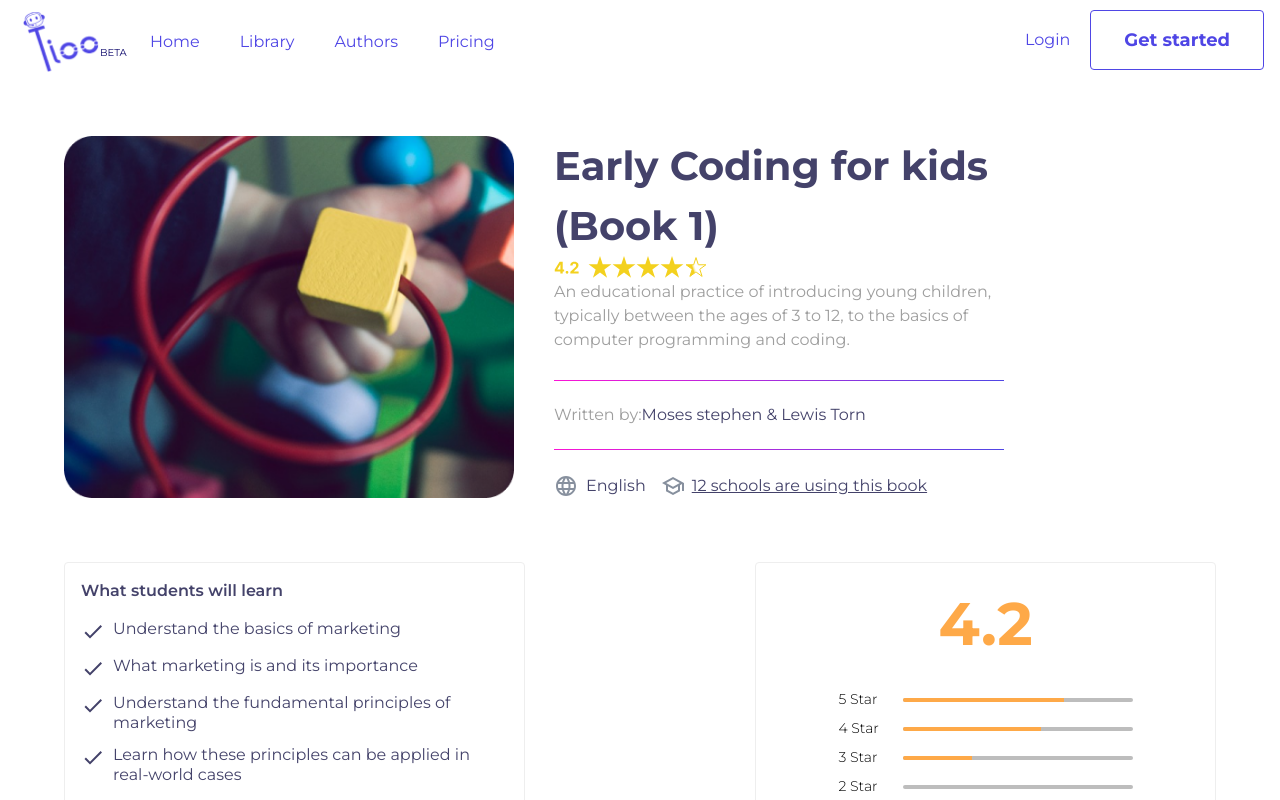
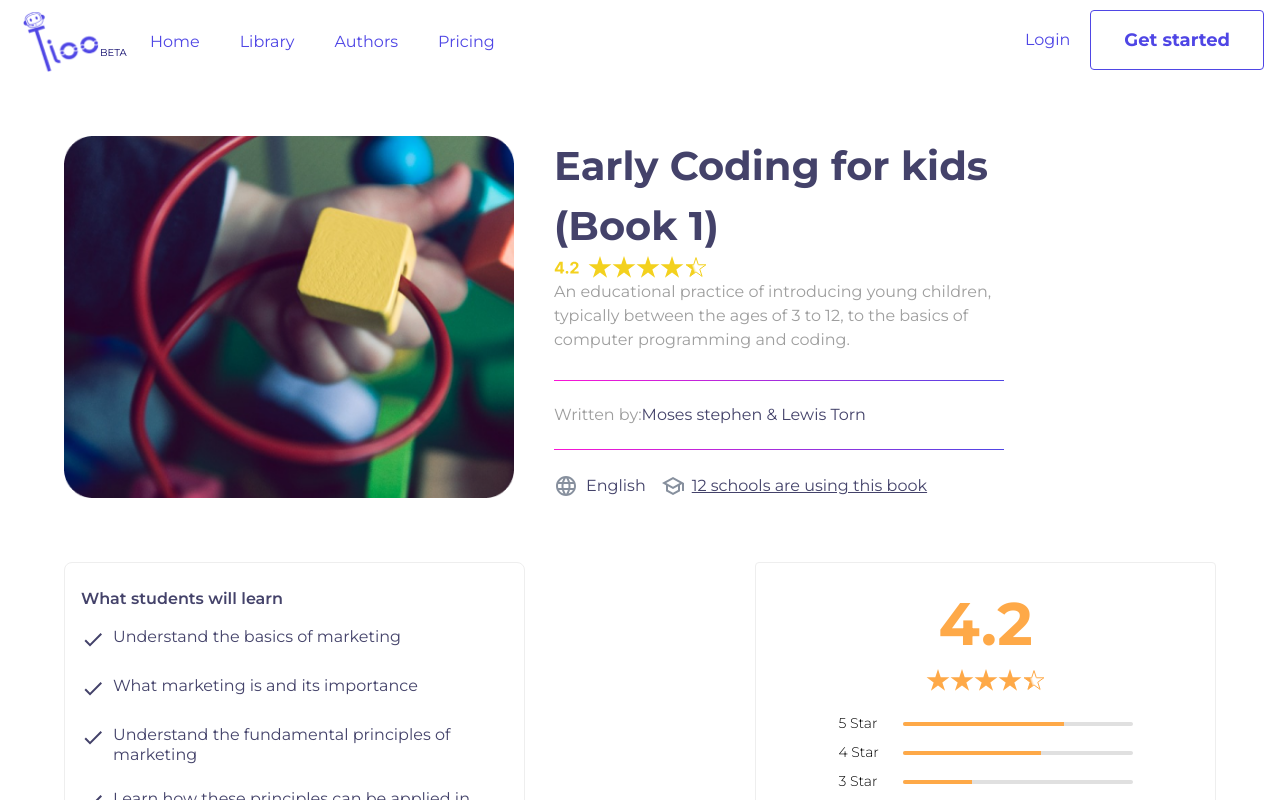
Before and after one commit to debug-evenstar/TiooLandingPage, a React (Create React App) app: page /library/details in a window 1280 px wide. Shown: the top 800 px of the page. Built offline with nearby package versions, Linux system fonts and the light colour scheme; a web font is replaced by a local one.

Commit message:
edited rating and objective

```diff
--- a/src/pages/library/details.tsx
+++ b/src/pages/library/details.tsx
@@ -70,11 +70,11 @@ function Header() {
 function ObjectiveAndRating() {
     return (
         <div className="mt-16 w-[90%] mx-auto flex justify-between">
-            <div className="border rounded-[4px] p-4 w-[40%]">
+            <div className="border rounded-[8px] p-4 pt-6 w-[40%]">
                 <h1 className="text-primary mb-4 font-[600]">What students will learn</h1>
                 <ul>
                     {objectives.map((item: string, index: number) => (
-                        <li key={index} className="flex space-x-2  mb-3 text-sm text-gray-500">
+                        <li key={index} className="flex space-x-2  mb-6 text-sm text-gray-500">
                             <span>
                                 <svg width="24" height="25" viewBox="0 0 24 25" fill="none" xmlns="http://www.w3.org/2000/svg">
                                     <path d="M21 7.5L9 19.5L3.5 14L4.91 12.59L9 16.67L19.59 6.09L21 7.5Z" fill="#030036" fillOpacity="0.74" />
@@ -88,13 +88,28 @@ function ObjectiveAndRating() {
             <div className="border rounded-[4px] p-4 w-[40%] flex flex-col justify-between items-center">
                 <div>
                     <h1 className="text-[60px] text-center text-[#FEA948] font-[700]">4.2</h1>
+                    <div className='mx-auto w-fit'>
+                        <svg width="120" height="24" viewBox="0 0 120 24" fill="none" xmlns="http://www.w3.org/2000/svg">
+                            <path d="M12 0L14.6942 8.2918H23.4127L16.3593 13.4164L19.0534 21.7082L12 16.5836L4.94658 21.7082L7.64074 13.4164L0.587322 8.2918H9.30583L12 0Z" fill="#FEA948" />
+                            <path d="M36 0L38.6942 8.2918H47.4127L40.3593 13.4164L43.0534 21.7082L36 16.5836L28.9466 21.7082L31.6407 13.4164L24.5873 8.2918H33.3058L36 0Z" fill="#FEA948" />
+                            <path d="M60 0L62.6942 8.2918H71.4127L64.3593 13.4164L67.0534 21.7082L60 16.5836L52.9466 21.7082L55.6407 13.4164L48.5873 8.2918H57.3058L60 0Z" fill="#FEA948" />
+                            <path d="M84 0L86.6942 8.2918H95.4127L88.3593 13.4164L91.0534 21.7082L84 16.5836L76.9466 21.7082L79.6407 13.4164L72.5873 8.2918H81.3058L84 0Z" fill="#FEA948" />
+                            <path d="M108 1.61804L110.219 8.4463L110.331 8.7918H110.694H117.874L112.065 13.0119L111.771 13.2254L111.884 13.5709L114.102 20.3992L108.294 16.1791L108 15.9656L107.706 16.1791L101.898 20.3992L104.116 13.5709L104.229 13.2254L103.935 13.0119L98.1262 8.7918H105.306H105.669L105.781 8.4463L108 1.61804Z" fill="url(#paint0_linear_46_270)" stroke="#FEA948" />
+                            <defs>
+                                <linearGradient id="paint0_linear_46_270" x1="113.5" y1="9" x2="104.5" y2="12" gradientUnits="userSpaceOnUse">
+                                    <stop offset="0.677083" stop-color="white" stop-opacity="0.24" />
+                                    <stop offset="1" stop-color="#FEA948" />
+                                </linearGradient>
+                            </defs>
+                        </svg>
+                    </div>
                     <div className="w-full mt-5">
                         {
-                            [70,60,30,0,0].map((n: number,index: number) => (
+                            [70, 60, 30, 0, 0].map((n: number, index: number) => (
                                 <div className="flex w-full items-center  mb-2">
                                     <span className="w-[4rem] text-[14px] font-[300]">{5 - index} Star</span>
-                                    <div className="h-[4px] bg-gray-400 rounded overflow-hidden w-[230px]">
-                                        <div className="h-full bg-[#FEA948]" style={{width: n+'%'}}/>
+                                    <div className="h-[4px] bg-gray-300 rounded overflow-hidden w-[230px]">
+                                        <div className="h-full bg-[#FEA948]" style={{ width: n + '%' }} />
                                     </div>
                                 </div>
                             ))
```
